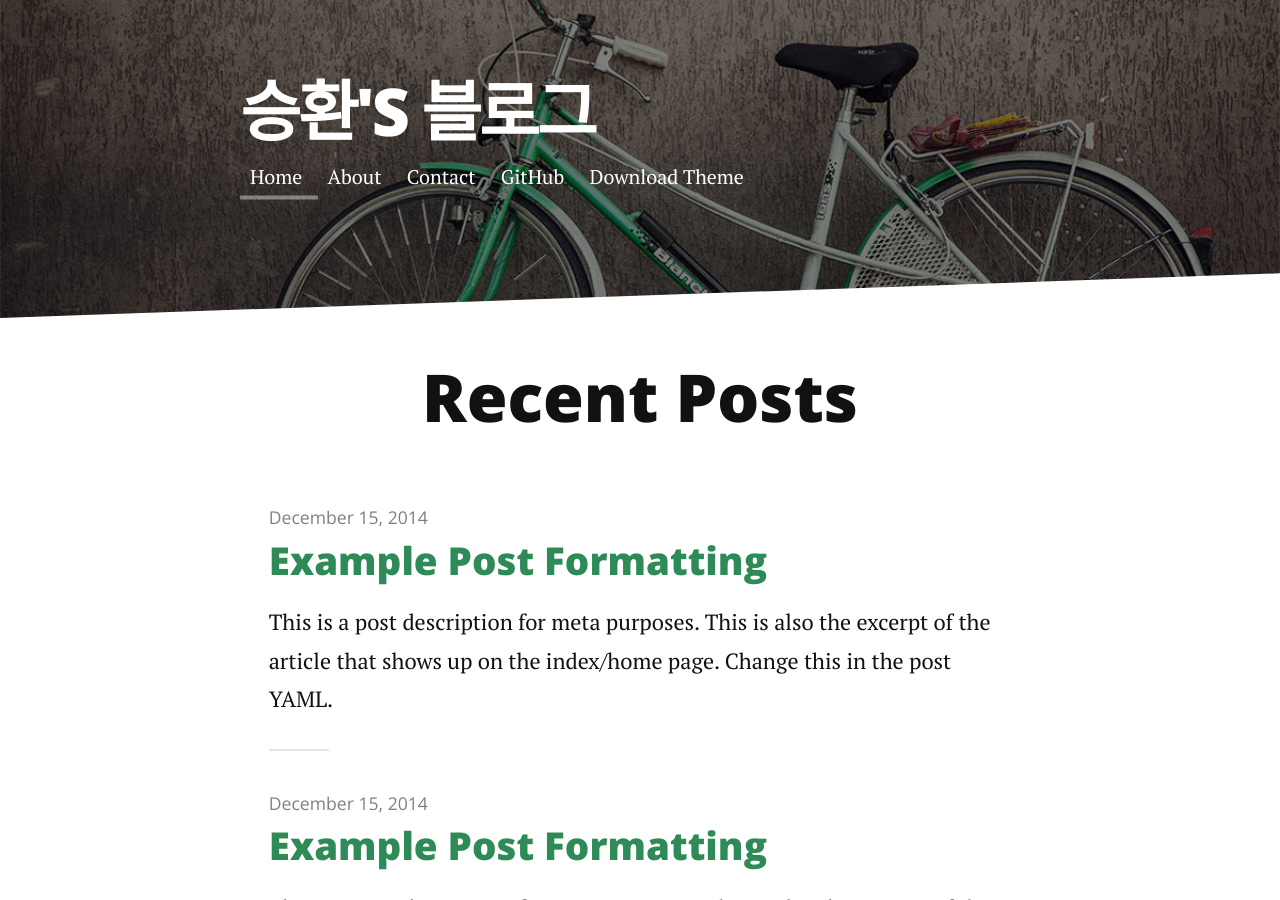
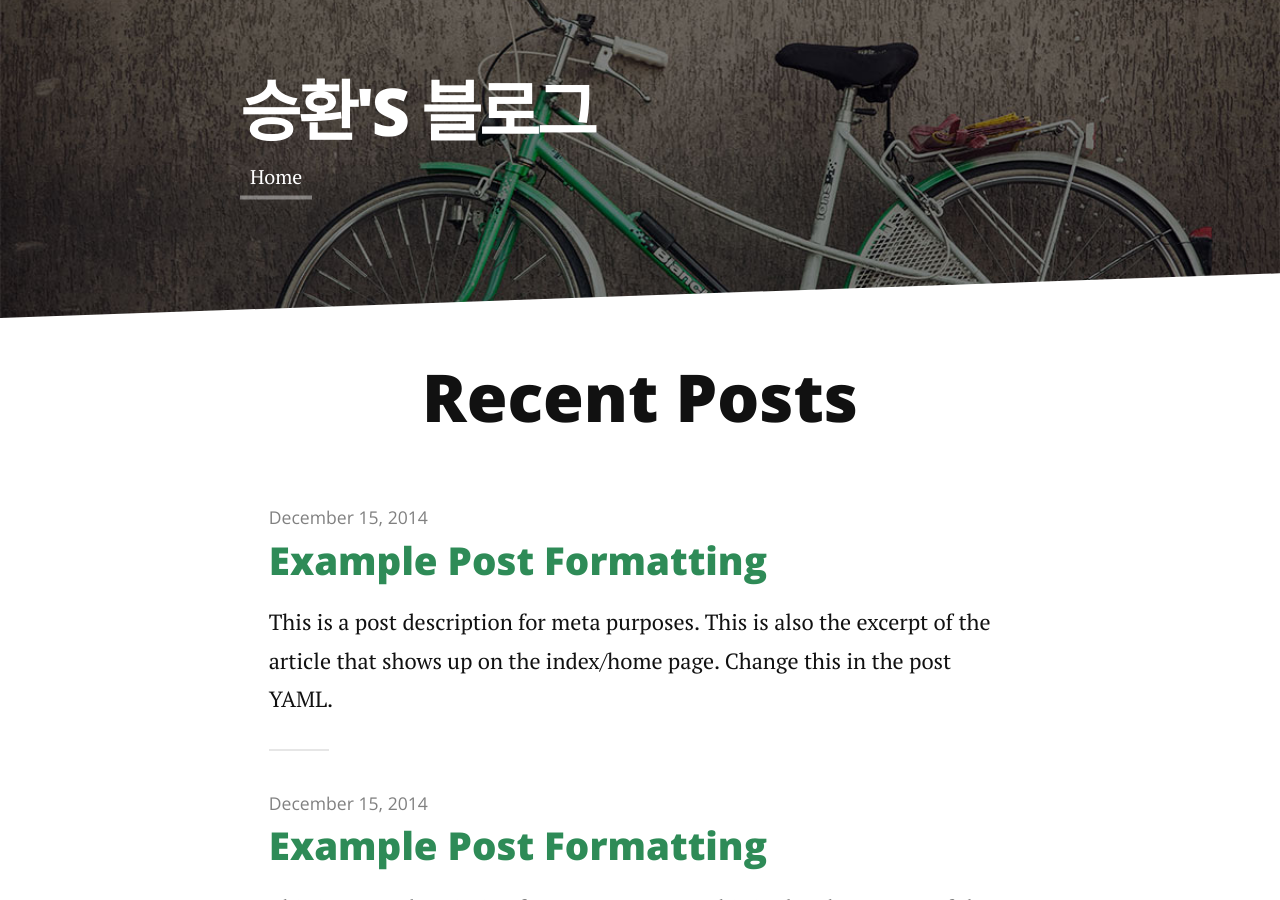
Before and after one commit to hoseunghwan/hoseunghwan.github.io, a Jekyll site: the page built from index.html, in a window 1280 px wide and 900 px high. Built offline with Jekyll 4.4.1, drawn with Linux system fonts in a browser that asks for light colours; nearby versions of some CDN libraries; the list of posts is cut into pages by our own code; part of the change alters nothing that is shown.

Commit message:
승환이 세팅

```diff
--- a/_config.yml
+++ b/_config.yml
@@ -14,15 +14,10 @@ paginate: 5
 navigation:
  - title: Home
    url: /index.html
- - title: About
-   url: /about
- - title: Contact
-   url: /contact
-
+# - title: About
+#   url: /about
 social:
-   github: hoseunghwan
-   twitter: brianmaierjr
-   facebook: brianmaierjr
+   github: hoseunghwan.github.io
+   instagram: https://www.instagram.com/seunghwanho/
+   facebook: https://www.facebook.com/profile.php?id=100004787835087&ref=bookmarks
    email: andyho0124@gmail.com
-
-google_analytics: "UA-58263416-1"
--- a/_includes/header.html
+++ b/_includes/header.html
@@ -8,8 +8,6 @@
                      <a href="{{ link.url | prepend: site.baseurl }}">{{ link.title }}</a>
                  </li>
                  {% endfor %}
-                 <li> <a href="https://github.com/brianmaierjr/long-haul" target="_blank">GitHub</a></li>
-                 <li><a href="https://github.com/brianmaierjr/long-haul/archive/master.zip">Download Theme</a></li>
              </ul>
          </nav>
      </div>
```
